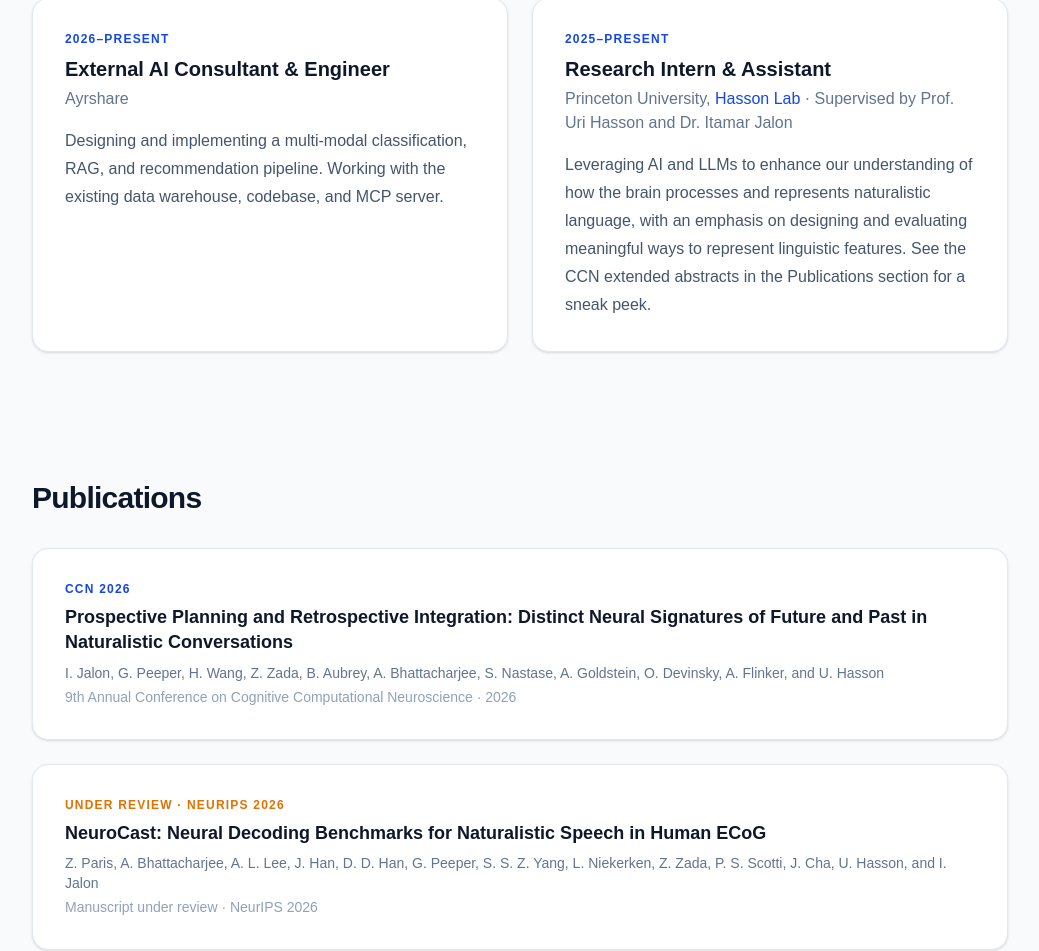
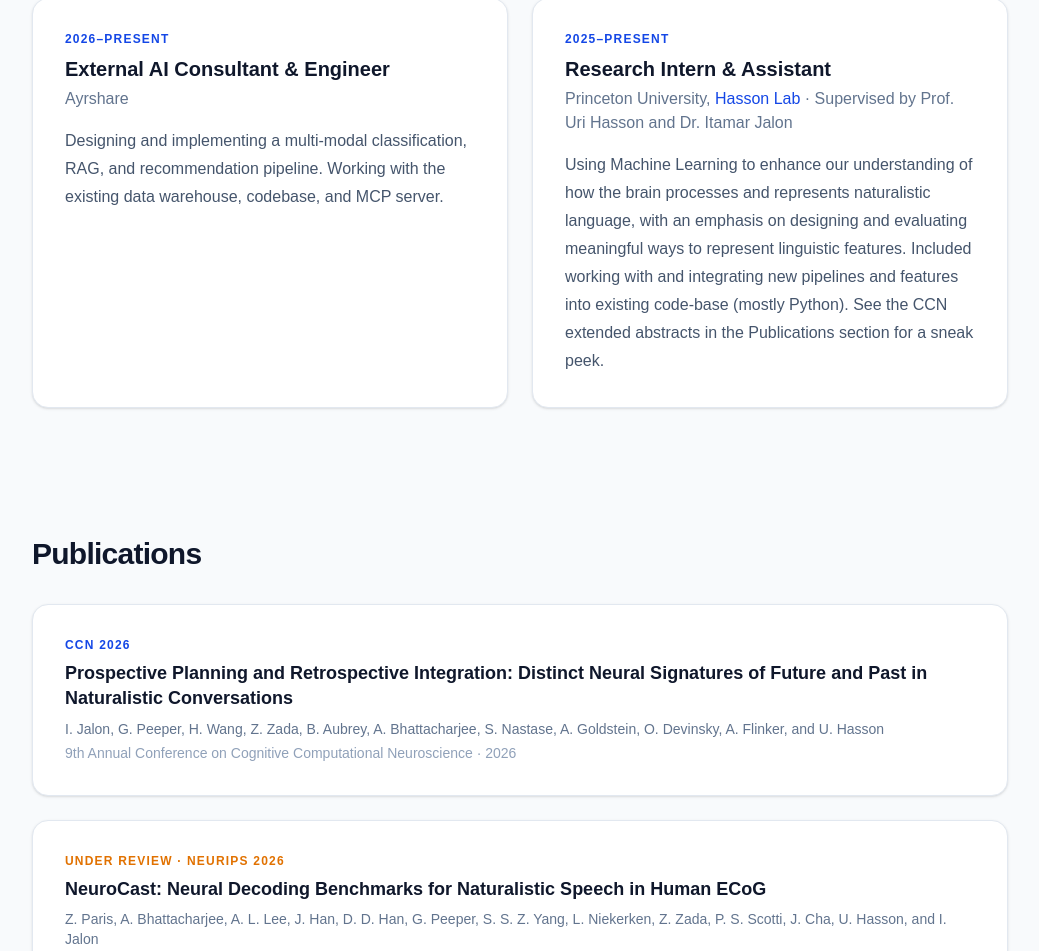
Before and after one commit to GidonPeeper/GidonPeeper.github.io, a Next.js app: page / in a window 1280 px wide. Shown: the part 752-1703 px from the top of the page, without its empty margins (120-1159 px from the left). Built offline with nearby package versions, Linux system fonts and the light colour scheme.

Commit message:
Add new resume and publication PDFs; update CV link and project description

```diff
--- a/app/page.tsx
+++ b/app/page.tsx
@@ -28,7 +28,7 @@ export default function Home() {
 
             <div className="mt-8 flex flex-wrap gap-4">
               <a
-                href="/resume.pdf"
+                href="/Resume Gidon Peeper.pdf"
                 className="rounded-xl bg-blue-700 px-5 py-3 font-medium text-white transition hover:bg-blue-800"
               >
                 Download CV
@@ -100,11 +100,11 @@ export default function Home() {
               {" "}· Supervised by Prof. Uri Hasson and Dr. Itamar Jalon
             </p>
             <p className="mt-4 leading-7 text-slate-600">
-              Leveraging AI and LLMs to enhance our understanding of how the
+              Using Machine Learning to enhance our understanding of how the
               brain processes and represents naturalistic language, with an
               emphasis on designing and evaluating meaningful ways to represent
-              linguistic features. See the CCN extended abstracts in the
-              Publications section for a sneak peek.
+              linguistic features. Included working with and integrating new pipelines and features into existing code-base (mostly Python).
+              See the CCN extended abstracts in the Publications section for a sneak peek.
             </p>
           </div>
         </div>
```
Also changed, not shown: .claude/settings.local.json (added), 2 other files (tests, documents, lock files or other folders).
